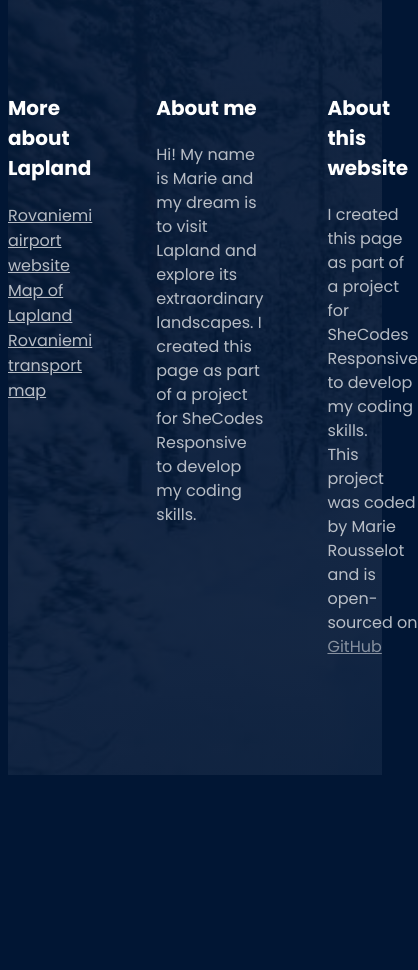
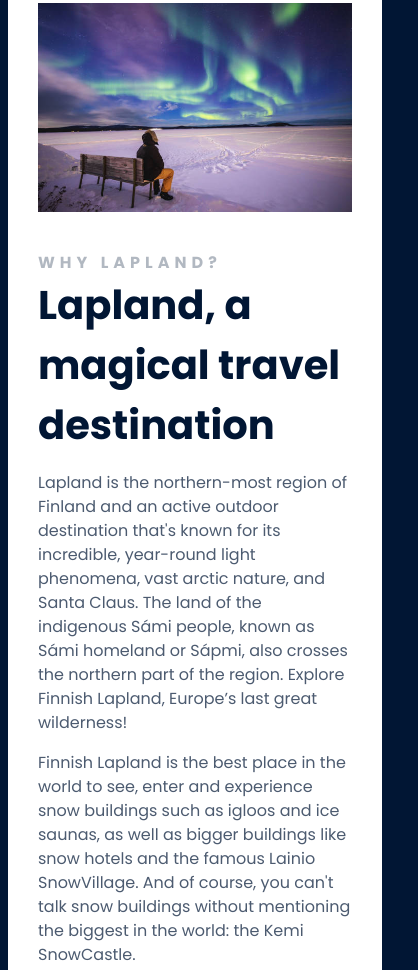
Before and after one commit to marie-rousselot/Responsive-Add-On-Week-2, a plain HTML site: page index.html in a window 390 px wide. Shown: the part 444-1414 px from the top of the page, 418 px wide, since content can reach past the window. Before the commit the page ends 1227 px from the top, so only its background shows below. Drawn offline with Linux system fonts and the light colour scheme.

Commit message:
Added responsive grids

```diff
--- a/index.html
+++ b/index.html
@@ -21,39 +21,73 @@
         <h2>Capital city of Lapland</h2>
         <a href="#more" target="_blank">Learn more</a>
       </header>
+      <main>
+        <section class="grid grid-2-columns">
+            <div>
+          <img src="images/magical-lapland-5.png" alt="lapland-skies" class="img-responsive"/>
+          </div>
+          <div>
+          <h2>Why Lapland?</h2>
+          <h3>Lapland, a magical travel destination</h3>
+          <p>
+            Lapland is the northern-most region of Finland and an active outdoor
+            destination that's known for its incredible, year-round light
+            phenomena, vast arctic nature, and Santa Claus. The land of the
+            indigenous Sámi people, known as Sámi homeland or Sápmi, also
+            crosses the northern part of the region. Explore Finnish Lapland,
+            Europe’s last great wilderness!
+          </p>
+          <p>
+            Finnish Lapland is the best place in the world to see, enter and
+            experience snow buildings such as igloos and ice saunas, as well as
+            bigger buildings like snow hotels and the famous Lainio SnowVillage.
+            And of course, you can't talk snow buildings without mentioning the
+            biggest in the world: the Kemi SnowCastle.
+          </p>
+          </div>
+        </section>
+      </main>
       <footer>
-        <section class="grid">
+        <section class="grid grid-3-columns-with-first-narrow">
           <div>
-        <h3>
-            More about Lapland
-        </h3>
+            <h3>More about Lapland</h3>
             <ul>
               <li>
-                <a href="https://www.visitrovaniemi.fi/plan/getting-here/flights-to-rovaniemi/#:~:text=During%20winter%20season%20you%20can,%2C%20Copenhagen%2C%20Frankfurt%2C%20Hamburg%2C" target="_blank">Rovaniemi airport website</a>
+                <a
+                  href="https://www.visitrovaniemi.fi/plan/getting-here/flights-to-rovaniemi/#:~:text=During%20winter%20season%20you%20can,%2C%20Copenhagen%2C%20Frankfurt%2C%20Hamburg%2C"
+                  target="_blank"
+                  >Rovaniemi airport website</a
+                >
               </li>
               <li>
-                <a href="https://www.google.fi/maps/place/Rovaniemi,+Finland/@66.6478648,23.3946593,7z/data=!3m1!4b1!4m6!3m5!1s0x442b4bbd76772553:0x158088adb48841c4!8m2!3d66.5039478!4d25.7293906!16zL20vMDE1bmIw?entry=ttu&g_ep=EgoyMDI0MDkxNi4wIKXMDSoASAFQAw%3D%3D" target="_blank">Map of Lapland</a>
+                <a
+                  href="https://www.google.fi/maps/place/Rovaniemi,+Finland/@66.6478648,23.3946593,7z/data=!3m1!4b1!4m6!3m5!1s0x442b4bbd76772553:0x158088adb48841c4!8m2!3d66.5039478!4d25.7293906!16zL20vMDE1bmIw?entry=ttu&g_ep=EgoyMDI0MDkxNi4wIKXMDSoASAFQAw%3D%3D"
+                  target="_blank"
+                  >Map of Lapland</a
+                >
               </li>
               <li>
-                <a href="https://www.visitrovaniemi.fi/plan/getting-around/" target="_blank">Rovaniemi transport map</a>
+                <a
+                  href="https://www.visitrovaniemi.fi/plan/getting-around/"
+                  target="_blank"
+                  >Rovaniemi transport map</a
+                >
               </li>
             </ul>
-
           </div>
           <div>
-        <h3>
-            About me
-        </h3>
+            <h3>About me</h3>
             <p>
-            Hi! My name is Marie and my dream is to visit Lapland and explore its extraordinary landscapes. I created this page as part of a project for SheCodes Responsive to develop my coding skills.
+              Hi! My name is Marie and my dream is to visit Lapland and explore
+              its extraordinary landscapes. I created this page as part of a
+              project for SheCodes Responsive to develop my coding skills.
             </p>
           </div>
           <div>
-        <h3>
-            About this website
-        </h3>
+            <h3>About this website</h3>
             <p>
-            I created this page as part of a project for SheCodes Responsive to develop my coding skills.
+              I created this page as part of a project for SheCodes Responsive
+              to develop my coding skills.
               <br />
               This project was coded by Marie Rousselot and is open-sourced on
               <a
--- a/src/styles.css
+++ b/src/styles.css
@@ -14,9 +14,23 @@ body {
     grid-gap: 64px;
 }
 
+.img-responsive {
+    max-width: 100%;
+}
+
+.grid-2-columns {
+    grid-template-columns: 1fr 1fr;
+}
+
+.grid-3-columns-with-first-narrow {
+    grid-template-columns: 1fr 2fr 2fr;
+
+}
+
 section{
     max-width: 1200px;
     margin: 0 auto;
+    padding: 100px 0;
 }
 
 header {
@@ -67,6 +81,39 @@ header a {
   background: #ffffff;
 }
 
+main {
+    background-color: #ffffff;
+}
+
+main h2 {
+    font-weight: 700;
+    font-size: 16px;
+    line-height: 1.5;
+    margin: 0;
+    letter-spacing: 5px;
+    color: #011634;
+    opacity: 0.3;
+    text-transform: uppercase;
+}
+
+main h3 {
+    font-weight: 700;
+    font-size: 40px;
+    line-height: 1.5;
+    color: #011634;
+    margin: 0;
+}
+
+main p {
+    font-style: normal;
+    font-weight: 400;
+    font-size: 16px;
+    line-height: 1.5;
+    color: #011634;
+    opacity: 0.7;
+
+}
+
 footer{
     color: #ffffff;
     background-image: linear-gradient(rgba(1, 22, 52, 0.9), rgba(1, 22, 52, 0.9)), url("../images/magical-lapland-4.png");
@@ -98,22 +145,31 @@ footer li {
     padding: 0;
 }
 
-footer a{
+footer a {
     color: #ffffff;
     opacity: 0.7;
 }
 
 @media (max-width: 960px){
-    header{
+    header {
         padding: 60px 0;
     }
-    header h1{
+    header h1 {
         font-size: 48px;
     }
-    header h2{
+    header h2 {
         font-size: 20px;
     }
-    header h3{
+    header h3 {
         font-size: 12px;
     }
+
+    .grid {
+        grid-template-columns: 1fr;
+        grid-gap: 32px;
+    }
+    section {
+        padding: 30px;
+
+    }
 }
```
Lines whose indentation alone changed are shown as unchanged.
